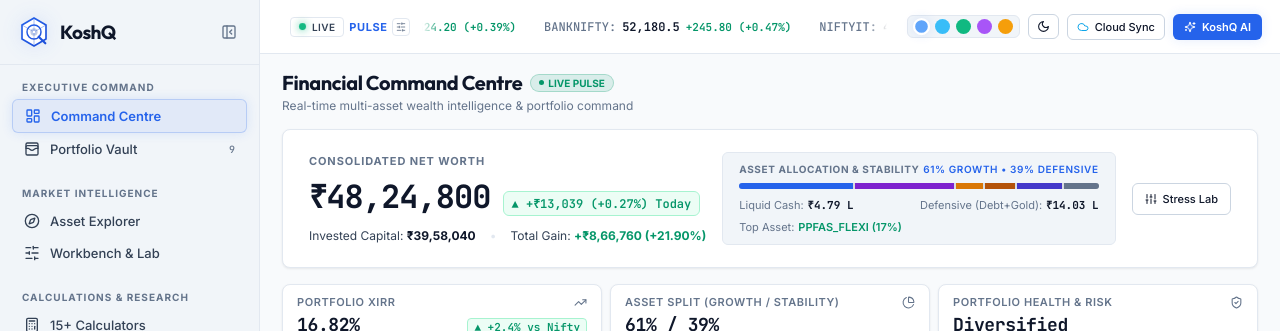
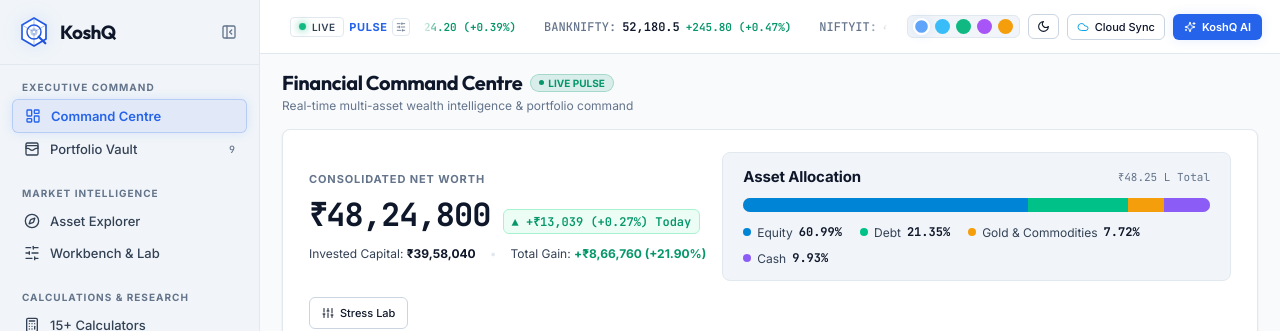
Before and after one commit to intelli-Q6/fintech, a React (Vite) app: page / in a window 1280 px wide. Shown: the top 331 px of the page. Built offline with nearby package versions, Linux system fonts and the light colour scheme; no server answers.

Commit message:
feat(dashboard): redesign asset allocation bar to 4-category continuous pill matching spec

```diff
--- a/src/modules/Dashboard/DashboardView.tsx
+++ b/src/modules/Dashboard/DashboardView.tsx
@@ -75,6 +75,54 @@
   const stabilityAssets = (classTotals['bond'] || 0) + (classTotals['govt_scheme'] || 0) + (classTotals['gold'] || 0) + (classTotals['cash'] || 0);
   const growthPct = liveTotalValue > 0 ? ((growthAssets / liveTotalValue) * 100).toFixed(0) : '0';
   const stabilityPct = liveTotalValue > 0 ? ((stabilityAssets / liveTotalValue) * 100).toFixed(0) : '0';
+
+  // 4 Consolidated Asset Allocation Macro Categories: Equity, Debt, Gold & Commodities, Cash
+  let equityVal = 0;
+  let debtVal = 0;
+  let goldVal = 0;
+  let cashVal = 0;
+
+  for (const [cls, val] of Object.entries(classTotals)) {
+    const c = cls.toLowerCase();
+    if (c === 'gold' || c.includes('gold') || c.includes('commodity')) {
+      goldVal += val;
+    } else if (c === 'bond' || c === 'govt_scheme' || c.includes('debt') || c.includes('fixed')) {
+      debtVal += val;
+    } else if (c === 'cash' || c.includes('cash') || c.includes('bank')) {
+      cashVal += val;
+    } else {
+      equityVal += val;
+    }
+  }
+
+  const totalMacroVal = equityVal + debtVal + goldVal + cashVal || liveTotalValue || 0;
+
+  const allocCategories = [
+    {
+      label: 'Equity',
+      value: equityVal,
+      color: '#0084d6',
+      percent: totalMacroVal > 0 ? ((equityVal / totalMacroVal) * 100).toFixed(2) : '0.00'
+    },
+    {
+      label: 'Debt',
+      value: debtVal,
+      color: '#00c288',
+      percent: totalMacroVal > 0 ? ((debtVal / totalMacroVal) * 100).toFixed(2) : '0.00'
+    },
+    {
+      label: 'Gold & Commodities',
+      value: goldVal,
+      color: '#f59e0b',
+      percent: totalMacroVal > 0 ? ((goldVal / totalMacroVal) * 100).toFixed(2) : '0.00'
+    },
+    {
+      label: 'Cash',
+      value: cashVal,
+      color: '#8b5cf6',
+      percent: totalMacroVal > 0 ? ((cashVal / totalMacroVal) * 100).toFixed(2) : '0.00'
+    }
+  ];
 
   // Map holdings with computed live metrics & identify Top 5 Core Holdings
   const holdingsWithLive = holdings.map(h => {
@@ -179,41 +227,53 @@
             </div>
           </div>
 
-          {/* Quick Portfolio Composition & Liquidity Strip (Uses Blank Space) */}
+          {/* Asset Allocation Bar (Executive 4-Category Pill Design) */}
           <div
             style={{
               display: 'flex',
               flexDirection: 'column',
               justifyContent: 'center',
-              gap: 8,
-              flex: '1 1 340px',
-              maxWidth: 480,
-              minWidth: 260,
-              padding: '10px 16px',
+              gap: 12,
+              flex: '1 1 420px',
+              maxWidth: 580,
+              minWidth: 280,
+              padding: '14px 20px',
               background: 'var(--bg-subtle, rgba(255,255,255,0.02))',
               border: '1px solid var(--border-subtle, rgba(255,255,255,0.06))',
-              borderRadius: 'var(--radius-sm, 8px)'
+              borderRadius: 'var(--radius-md, 10px)'
             }}
           >
-            <div style={{ display: 'flex', justifyContent: 'space-between', alignItems: 'center', fontSize: '10px', fontWeight: 700, textTransform: 'uppercase', letterSpacing: '0.06em', color: 'var(--text-muted)' }}>
-              <span>Asset Allocation & Stability</span>
-              <span style={{ color: 'var(--accent-primary)', fontWeight: 600 }}>
-                {growthPct}% Growth • {stabilityPct}% Defensive
+            <div style={{ display: 'flex', justifyContent: 'space-between', alignItems: 'center' }}>
+              <span style={{ fontSize: '15px', fontWeight: 700, letterSpacing: '-0.01em', color: 'var(--text-primary)' }}>
+                Asset Allocation
+              </span>
+              <span style={{ fontSize: '11px', color: 'var(--text-muted)', fontFamily: 'var(--font-mono)' }}>
+                {formatINR(totalMacroVal, { compact: true })} Total
               </span>
             </div>
 
-            {/* Segmented Distribution Pill Bar */}
-            <div style={{ display: 'flex', height: 6, borderRadius: 3, overflow: 'hidden', gap: 2, background: 'rgba(0,0,0,0.1)' }}>
-              {donutSegments.map(seg => {
-                const pct = liveTotalValue > 0 ? (seg.value / liveTotalValue) * 100 : 0;
+            {/* Continuous Rounded Pill Bar */}
+            <div
+              style={{
+                display: 'flex',
+                height: 14,
+                borderRadius: 9999,
+                overflow: 'hidden',
+                background: 'rgba(0,0,0,0.15)',
+                boxShadow: 'inset 0 1px 2px rgba(0,0,0,0.2)',
+                width: '100%'
+              }}
+            >
+              {allocCategories.map(cat => {
+                const pct = totalMacroVal > 0 ? (cat.value / totalMacroVal) * 100 : 0;
                 if (pct <= 0) return null;
                 return (
                   <div
-                    key={seg.name}
-                    title={`${seg.name}: ${formatINR(seg.value)} (${pct.toFixed(1)}%)`}
+                    key={cat.label}
+                    title={`${cat.label}: ${formatINR(cat.value)} (${cat.percent}%)`}
                     style={{
                       width: `${pct}%`,
-                      backgroundColor: seg.color,
+                      backgroundColor: cat.color,
                       transition: 'width 0.4s ease'
                     }}
                   />
@@ -221,28 +281,26 @@
               })}
             </div>
 
-            {/* Quick Stat Chips */}
-            <div style={{ display: 'flex', alignItems: 'center', justifyContent: 'space-between', gap: 8, fontSize: '11px', flexWrap: 'wrap' }}>
-              <div style={{ display: 'flex', alignItems: 'center', gap: 4 }}>
-                <span style={{ color: 'var(--text-muted)' }}>Liquid Cash:</span>
-                <strong style={{ color: 'var(--text-primary)', fontFamily: 'var(--font-mono)' }}>
-                  {formatINR(classTotals['cash'] || 0, { compact: true })}
-                </strong>
-              </div>
-              <div style={{ display: 'flex', alignItems: 'center', gap: 4 }}>
-                <span style={{ color: 'var(--text-muted)' }}>Defensive (Debt+Gold):</span>
-                <strong style={{ color: 'var(--text-primary)', fontFamily: 'var(--font-mono)' }}>
-                  {formatINR((classTotals['bond'] || 0) + (classTotals['govt_scheme'] || 0) + (classTotals['gold'] || 0), { compact: true })}
-                </strong>
-              </div>
-              {topHoldings[0] && (
-                <div style={{ display: 'flex', alignItems: 'center', gap: 4 }}>
-                  <span style={{ color: 'var(--text-muted)' }}>Top Asset:</span>
-                  <span style={{ color: 'var(--color-gain)', fontWeight: 600 }}>
-                    {topHoldings[0].symbol.split('.')[0]} ({topHoldings[0].weight.toFixed(0)}%)
-                  </span>
+            {/* Horizontal Legend */}
+            <div style={{ display: 'flex', alignItems: 'center', gap: '10px 18px', flexWrap: 'wrap', fontSize: '12px' }}>
+              {allocCategories.map(cat => (
+                <div key={cat.label} style={{ display: 'flex', alignItems: 'center', gap: 6 }}>
+                  <span
+                    style={{
+                      width: 8,
+                      height: 8,
+                      borderRadius: '50%',
+                      backgroundColor: cat.color,
+                      display: 'inline-block',
+                      flexShrink: 0
+                    }}
+                  />
+                  <span style={{ color: 'var(--text-secondary)', fontWeight: 400 }}>{cat.label}</span>
+                  <strong style={{ color: 'var(--text-primary)', fontWeight: 700, fontFamily: 'var(--font-mono)' }}>
+                    {cat.percent}%
+                  </strong>
                 </div>
-              )}
+              ))}
             </div>
           </div>
 
```
